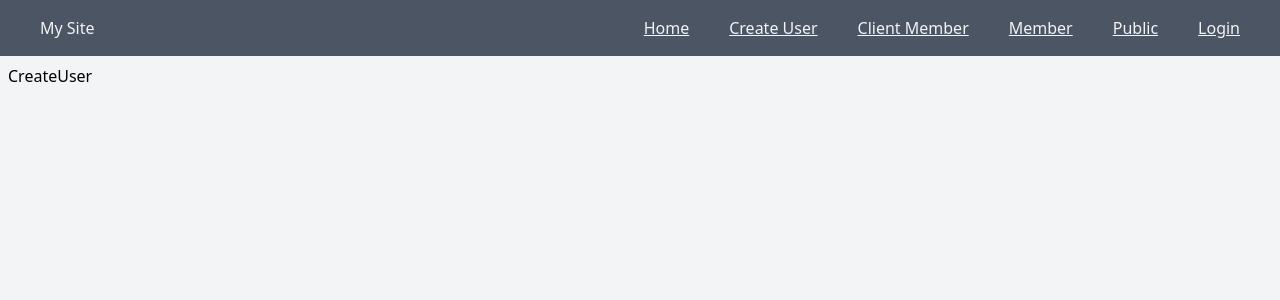
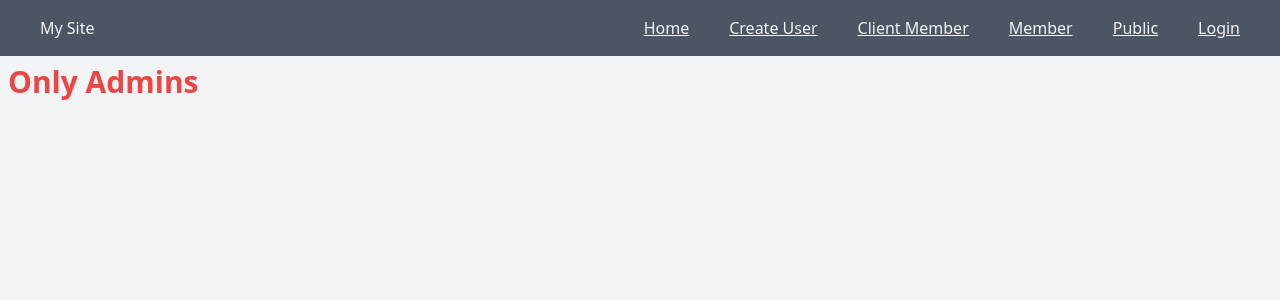
Before and after one commit to AsimKachhap/NextJs-Auth-Example, a Next.js app: page /create-user in a window 1280 px wide. Shown: the top 300 px of the page. Built offline with nearby package versions, Linux system fonts and the light colour scheme; no server answers.

Commit message:
middleware.js file is not having any effect on authentication

```diff
--- /dev/null
+++ b/middleware.js
@@ -0,0 +1,3 @@
+export { default } from "next-auth/middleware";
+
+export const config = { matcher: ["/create-user"] };
--- a/src/app/create-user/page.jsx
+++ b/src/app/create-user/page.jsx
@@ -1,7 +1,11 @@
 import React from "react";
 
 const CreateUser = () => {
-  return <div>CreateUser</div>;
+  return (
+    <div>
+      <h1 className="text-red-500">Only Admins</h1>
+    </div>
+  );
 };
 
 export default CreateUser;
```
